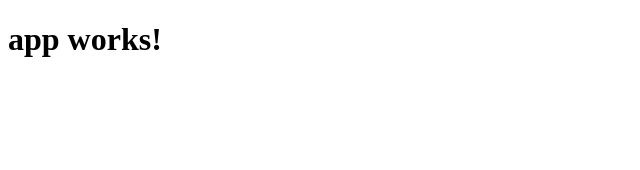
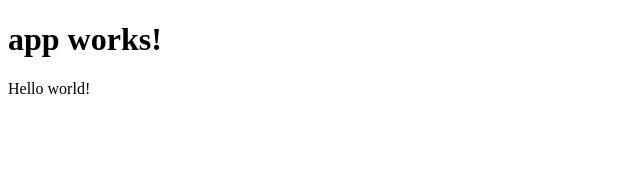
Before and after one commit to kevindavison123/weremain, an Angular app: page / in a window 1280 px wide. Shown: the top 170 px of the page, without its empty margins (0-640 px from the left). Built offline with nearby package versions, Linux system fonts and the light colour scheme.

Commit message:
updated app comp and module

```diff
--- a/src/app/app.component.ts
+++ b/src/app/app.component.ts
@@ -3,7 +3,8 @@ import { Component } from '@angular/core';
 @Component({
   selector: 'app-root',
   templateUrl: './app.component.html',
-  styleUrls: ['./app.component.css']
+  styleUrls: ['./app.component.css'],
+  template: '<h1>{{title}}</h1><div>Hello world!</div>'
 })
 export class AppComponent {
   title = 'app works!';
--- a/src/app/app.module.ts
+++ b/src/app/app.module.ts
@@ -2,8 +2,14 @@ import { BrowserModule } from '@angular/platform-browser';
 import { NgModule } from '@angular/core';
 import { FormsModule } from '@angular/forms';
 import { HttpModule } from '@angular/http';
+import {RouterModule, Routes} from '@angular/router';
 
-import { AppComponent } from './app.component';
+import { AppComponent } from './app.component'
+
+const appRoutes: Routes = [
+
+];
+
 
 @NgModule({
   declarations: [
```
